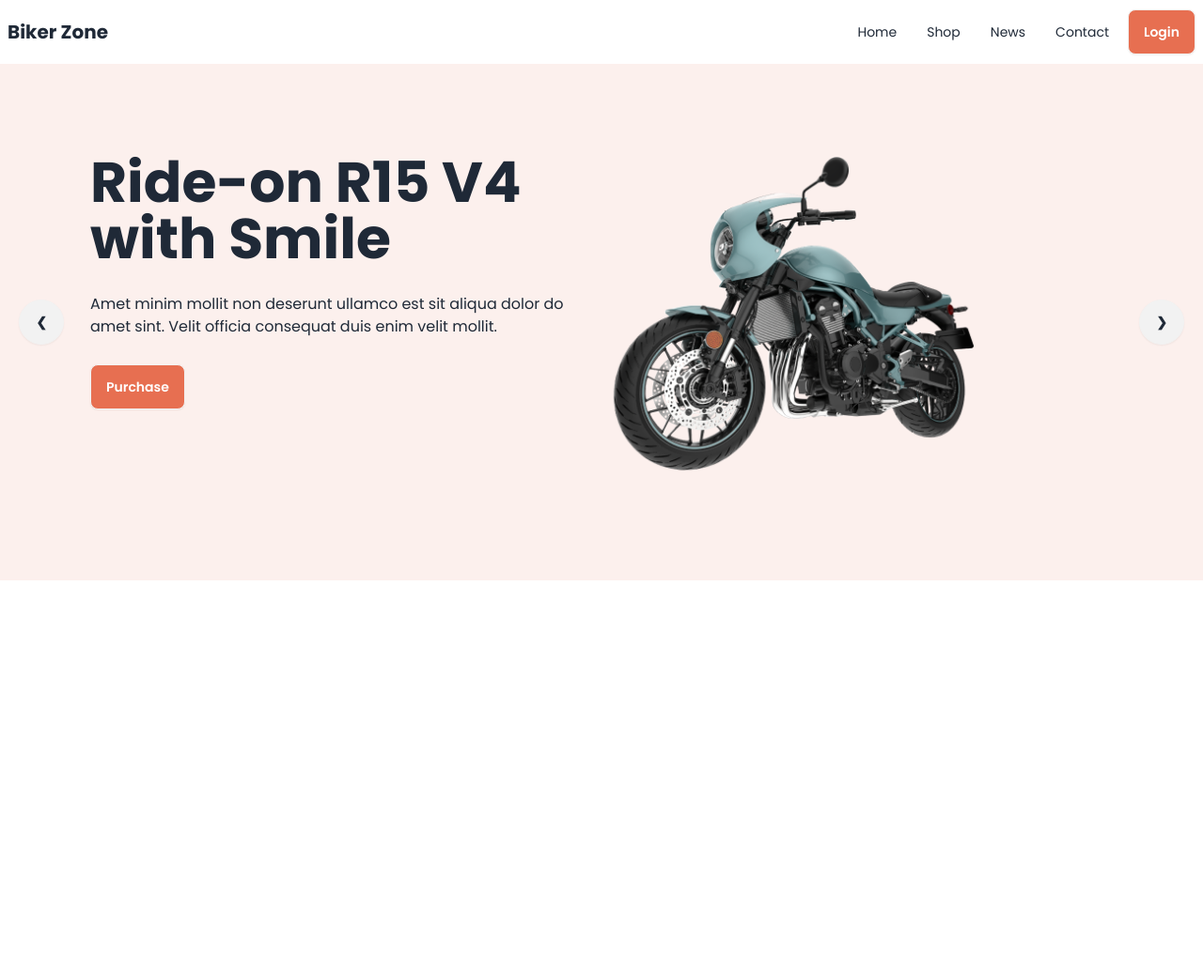
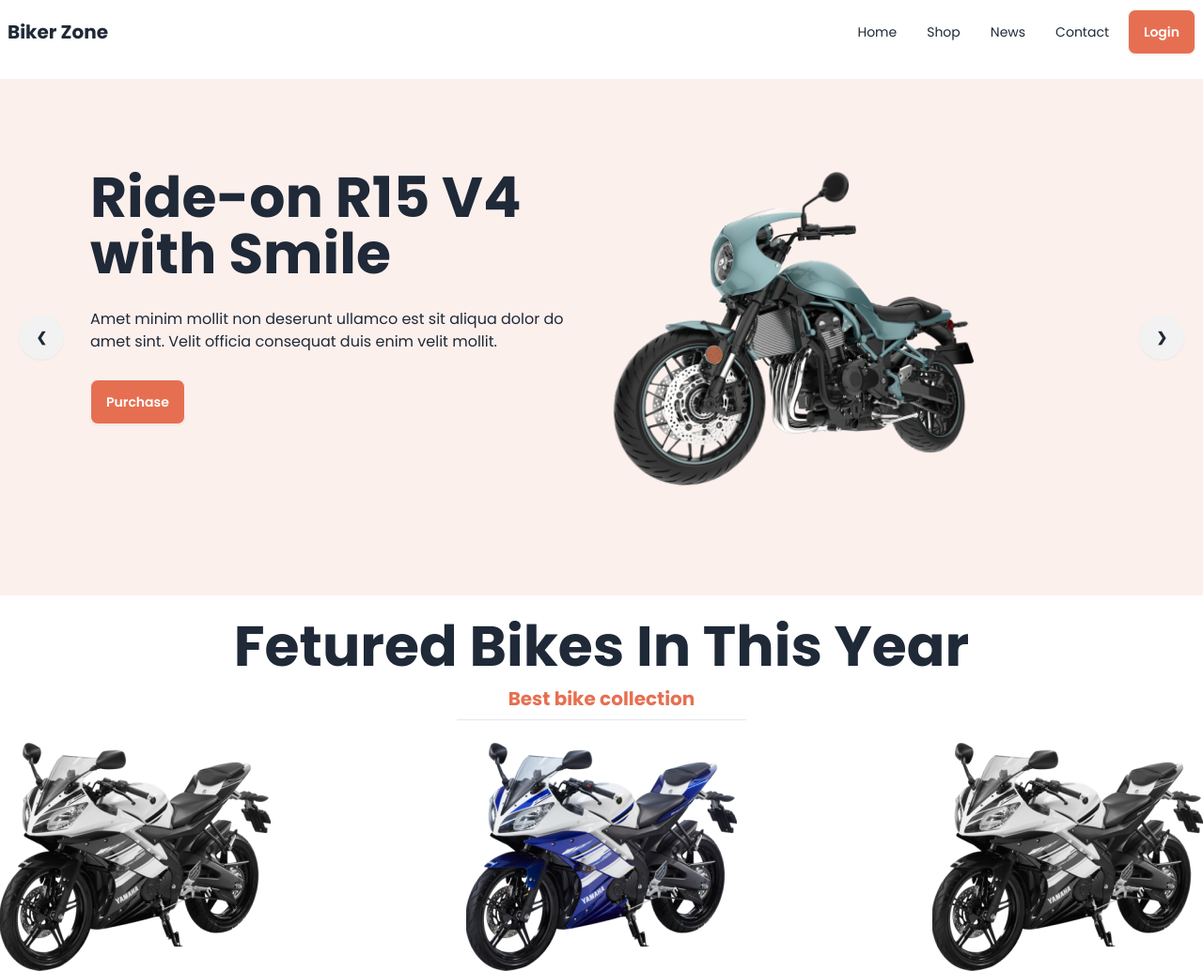
Before and after one commit to Nurealom405/daisy_ui_test, a plain HTML site: page index.html in a window 1280 px wide. Shown: the whole page at 94% size. Before the commit the page ends 800 px from the top, so only its background shows below. Drawn offline with nearby package versions, Linux system fonts and the light colour scheme.

Commit message:
challege done

```diff
--- a/index.html
+++ b/index.html
@@ -42,7 +42,7 @@
 
     <header class="md:container mx-auto">
         <!-- nav start -->
-        <nav>
+        <nav class="mb-4">
             <div class="navbar bg-base-100">
                 <div class="flex-1">
                     <div class="dropdown">
@@ -167,6 +167,21 @@
             </div>
         </div>
         <!-- Slider/ Carousel end -->
+        <!-- showing Bike start -->
+        <div class="">
+            <div class="m-6">
+                <h2 class="text-6xl font-bold text-center mb-3">Fetured Bikes In This Year</h2>
+                <h2 class="text-xl text-center text-[#E76F51] font-bold mb-2">Best bike collection</h2>
+                <hr class="w-1/4 mx-auto mb-6">
+            </div>
+            <div class="flex flex-col lg:flex-row gap-3 justify-between p-10px lg:p-20px">
+                <img src="assets/images/others/feature-bike.png" class="grayscale" alt="">
+                <img src="assets/images/others/feature-bike.png" alt="">
+                <img src="assets/images/others/feature-bike.png" class="grayscale" alt="">
+            </div>
+
+        </div>
+        <!-- showing Bike end -->
 
     </header>
 
```
